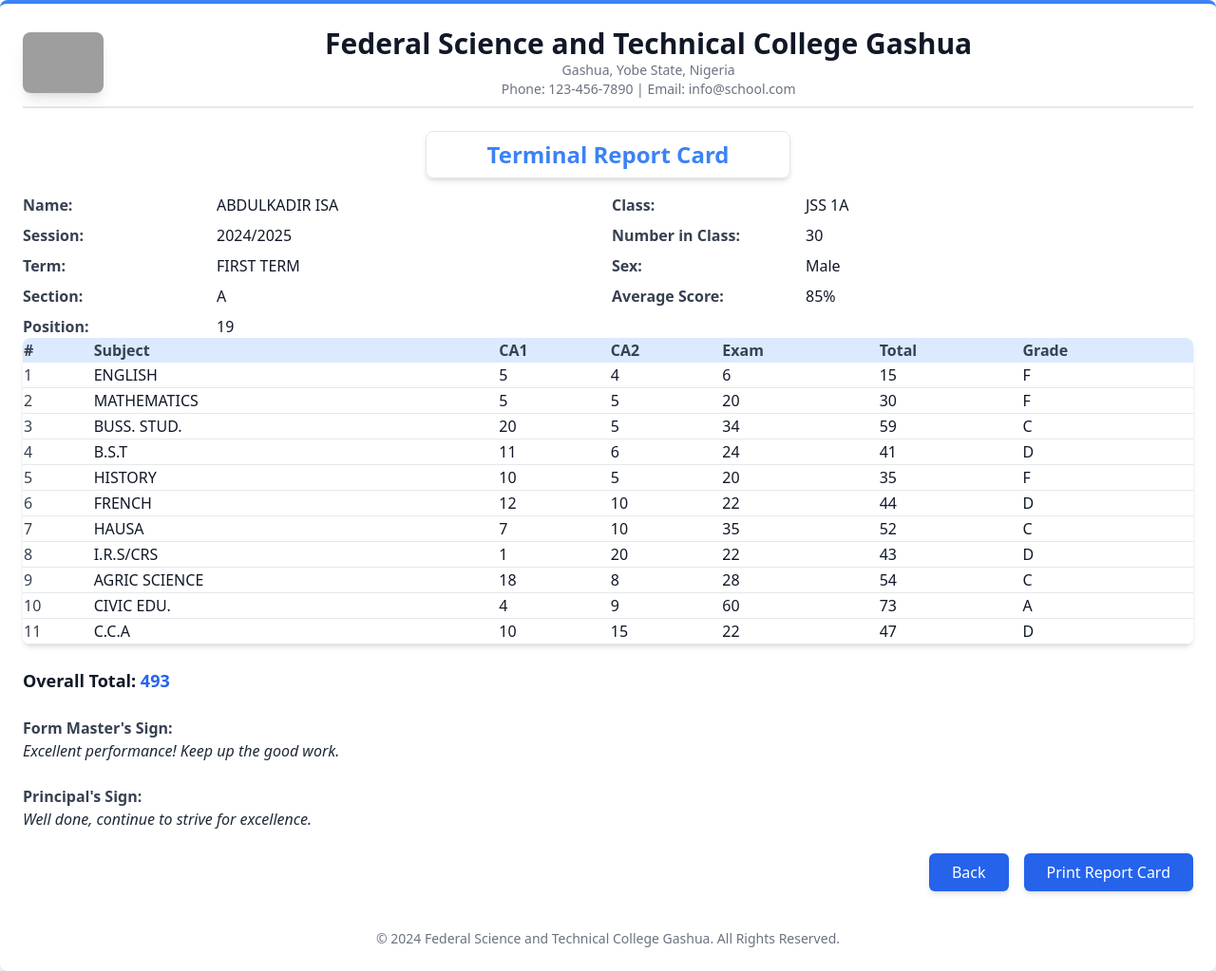
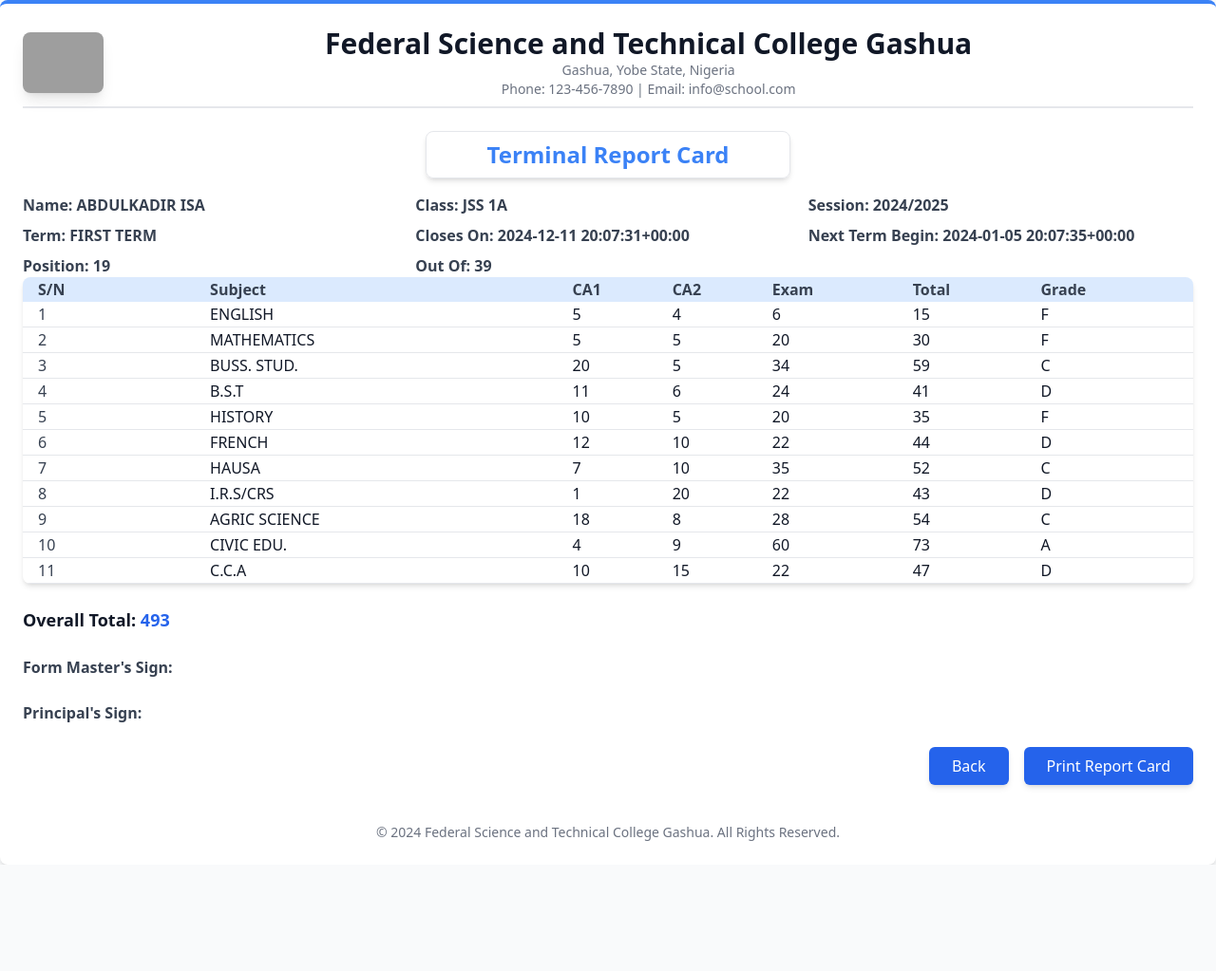
Before and after one commit to binumar/RESULT2, a Django app: page /checked-result/3 in a window 1280 px wide. Shown: the whole page at 95% size. After the commit the page ends 911 px from the top, so only its background shows below. Run offline with Django 5.2, Linux system fonts and the light colour scheme; data comes from the database, SQL or seed files in the repository; both versions use the stored data as it was after the commit; some libraries are stand-ins or nearby versions; grey boxes are pictures that could not be loaded.

Commit message:
Add files via upload

```diff
--- a/report_card/templates/checked_result.html
+++ b/report_card/templates/checked_result.html
@@ -36,8 +36,16 @@
                 </div>
 
                 <!-- Student Information -->
-                <div class="grid grid-cols-2 gap-2">
-                    <div class="flex">
+                <div class="grid grid-cols-3 gap-2">
+                    <p class="font-semibold text-gray-700">Name: {{ report.student.full_name }}</p>
+                    <p class="font-semibold text-gray-700">Class: {{report.level}}</p>
+                    <p class="font-semibold text-gray-700">Session: {{ report.session.name }}</p>
+                    <p class="font-semibold text-gray-700">Term: {{ report.term.name }}</p>
+                    <p class="font-semibold text-gray-700">Closes On: {{ report.closes_on }}</p>
+                    <p class="font-semibold text-gray-700">Next Term Begin: {{ report.next_term_begin }}</p>
+                    <p class="font-semibold text-gray-700">Position: {{ report.position }}</p>
+                    <p class="font-semibold text-gray-700">Out Of: {{ report.out_of}}</p>
+                    <!-- <div class="flex justify-left items-left">
                         <p class="font-semibold w-1/3 text-gray-700">Name:</p>
                         <p class="text-gray-900">{{ report.student.full_name }}</p>
                     </div>
@@ -58,28 +66,40 @@
                         <p class="text-gray-900">{{ report.term.name }}</p>
                     </div>
                     <div class="flex">
+                        <p class="font-semibold w-1/3 text-gray-700">Closes On:</p>
+                        <p class="text-gray-900">{{ report.closes_on }}</p>
+                    </div>
+                    <div class="flex">
+                        <p class="font-semibold w-1/3 text-gray-700">Net Term Begins:</p>
+                        <p class="text-gray-900">{{ report.next_term_begin }}</p>
+                    </div> -->
+                    <!-- <div class="flex">
                         <p class="font-semibold w-1/3 text-gray-700">Sex:</p>
                         <p class="text-gray-900">Male</p>
-                    </div>
-                    <div class="flex">
+                    </div> -->
+                    <!-- <div class="flex">
                         <p class="font-semibold w-1/3 text-gray-700">Section:</p>
                         <p class="text-gray-900">A</p>
-                    </div>
-                    <div class="flex">
+                    </div> -->
+                    <!-- <div class="flex">
                         <p class="font-semibold w-1/3 text-gray-700">Average Score:</p>
                         <p class="text-gray-900">85%</p>
-                    </div>
-                    <div class="flex">
+                    </div> -->
+                    <!-- <div class="flex">
                         <p class="font-semibold w-1/3 text-gray-700">Position:</p>
                         <p class="text-gray-900">{{ report.position }}</p>
                     </div>
+                    <div class="flex">
+                        <p class="font-semibold w-1/3 text-gray-700">Out Of:</p>
+                        <p class="text-gray-900">{{ report.out_of}}</p>
+                    </div> -->
                 </div>
 
                 <!-- Subjects and Scores -->
                 <table class="w-full table-auto mb-6 rounded-lg overflow-hidden shadow-md">
                     <thead>
                         <tr class="bg-blue-100 text-left">
-                            <th class="text-gray-700">#</th>
+                            <th class="text-gray-700 px-4">S/N</th>
                             <th class="text-gray-700">Subject</th>
                             <th class="text-gray-700">CA1</th>
                             <th class="text-gray-700">CA2</th>
@@ -91,7 +111,7 @@
                     <tbody>
                         {% for s in report.subjects.all %}
                         <tr class="border-b hover:bg-gray-50">
-                            <td class="text-gray-700">{{ forloop.counter }}</td>
+                            <td class="text-gray-700 px-4">{{ forloop.counter }}</td>
                             <td class="text-gray-900">{{ s.subject.name }}</td>
                             <td class="text-gray-900">{{ s.ca1 }}</td>
                             <td class="text-gray-900">{{ s.ca2 }}</td>
@@ -113,11 +133,11 @@
                 <!-- Remarks -->
                 <div class="mb-6">
                     <p class="font-semibold text-gray-700">Form Master's Sign:</p>
-                    <p class="italic text-gray-800">Excellent performance! Keep up the good work.</p>
+                    <!-- <p class="italic text-gray-800">Excellent performance! Keep up the good work.</p> -->
                 </div>
                 <div class="mb-6">
                     <p class="font-semibold text-gray-700">Principal's Sign:</p>
-                    <p class="italic text-gray-800">Well done, continue to strive for excellence.</p>
+                    <!-- <p class="italic text-gray-800">Well done, continue to strive for excellence.</p> -->
                 </div>
 
                 <!-- Buttons -->
--- a/report_card/views.py
+++ b/report_card/views.py
@@ -227,6 +227,7 @@ def generate_class_result(request, class_level_id):
     session = calender.session
     term = calender.term
     next_term = calender.next_term_begins
+    closes_on = calender.end
 
     # Retrieve the class level and associated students
     class_level = get_object_or_404(Level, id=class_level_id)
@@ -237,6 +238,7 @@ def generate_class_result(request, class_level_id):
 
     # Calculate total score for each student
     for student in students:
+        out_of = StudentProfile.objects.filter(level = student.level).count()
         scores = SubjectEntry.objects.filter(student=student)
         total_score = sum(score.total for score in scores)
         student_scores.append({
@@ -282,6 +284,8 @@ def generate_class_result(request, class_level_id):
         # Use set() to update the many-to-many relationship with the new subjects
         report.subjects.set(student_score['scores'])
         report.report_pin = scratch_pin.pin
+        report.closes_on = closes_on
+        report.out_of = out_of
         report.save()
 
     return redirect('reports:students-reports')
```
Also changed, not shown: profiles/views.py (+66 -66 lines), db.sqlite3.
